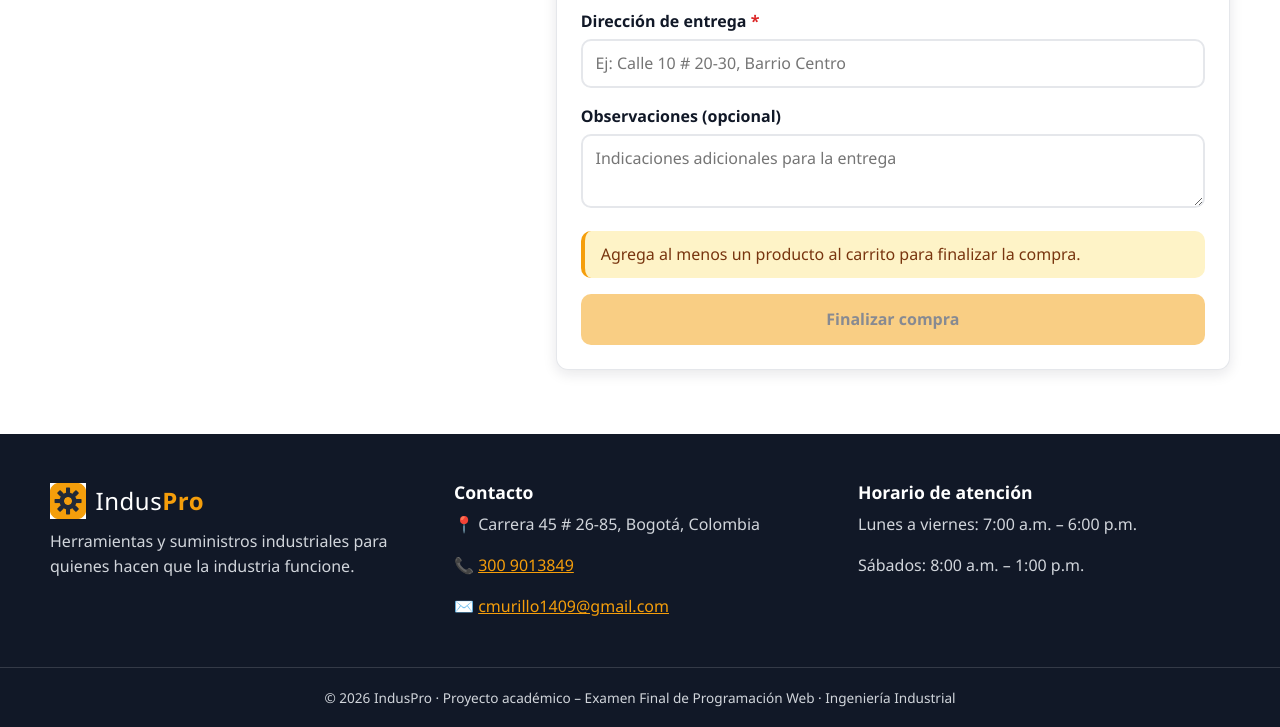
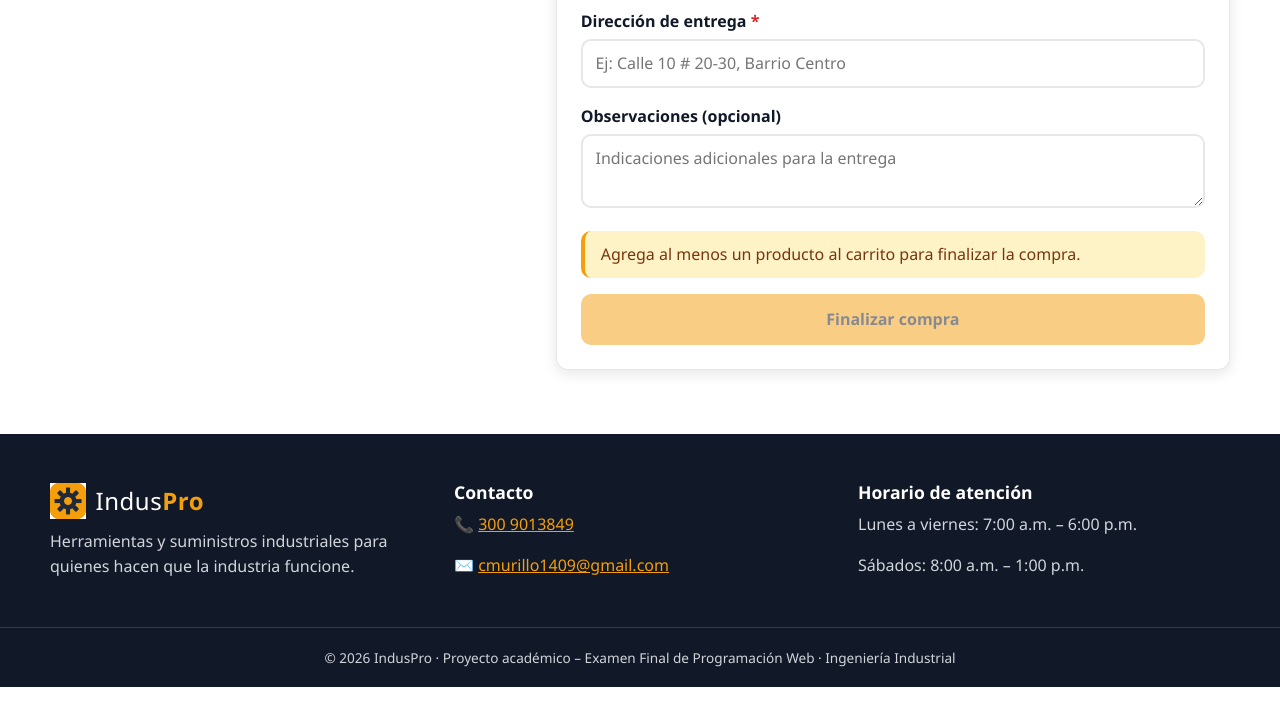
Before and after one commit to cmurillo1409-spec/mi-tienda-virtual, a plain HTML site: page index.html in a window 1280 px wide. Shown: the part 3999-4726 px from the top of the page. After the commit the page ends 4686 px from the top, so only its background shows below. Drawn offline with Linux system fonts and the light colour scheme.

Commit message:
Add files via upload

```diff
--- a/index.html
+++ b/index.html
@@ -216,7 +216,6 @@
       </div>
       <address>
         <h3>Contacto</h3>
-        <p>📍 Carrera 45 # 26-85, Bogotá, Colombia</p>
         <p>📞 <a href="tel:+573009013849">300 9013849</a></p>
         <p>✉️ <a href="mailto:cmurillo1409@gmail.com">cmurillo1409@gmail.com</a></p>
       </address>
```
